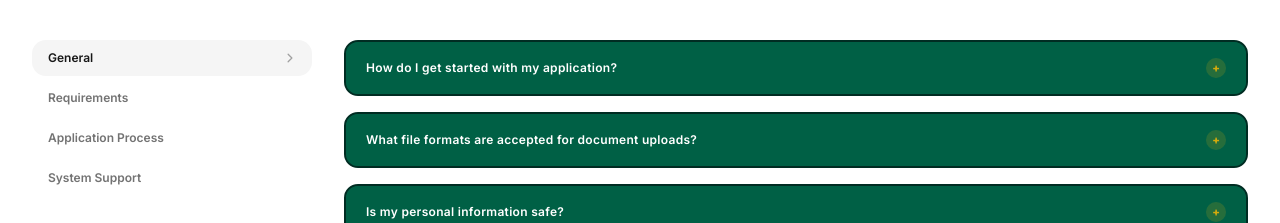
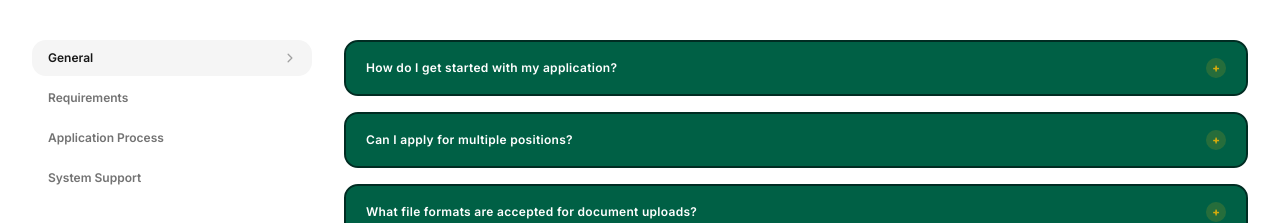
Before and after one commit to angelop-1602/spup-sims, a Next.js app: page /careers in a window 1280 px wide. Shown: the part 2366-2589 px from the top of the page. Built offline with nearby package versions, Linux system fonts and the light colour scheme; no server answers; what @azure/msal-react would draw is missing.

Commit message:
docs: revise faq content

```diff
--- a/components/hrm/careers/Faq.tsx
+++ b/components/hrm/careers/Faq.tsx
@@ -25,11 +25,16 @@ const faqData: Record<string, { id: string; question: string; answer: string }[]
     },
     {
       id: 'g2',
+      question: 'Can I apply for multiple positions?',
+      answer: 'Yes, you can apply for multiple positions that match your qualifications. However, please ensure that you submit a separate application for each role.'
+    },
+    {
+      id: 'g3',
       question: 'What file formats are accepted for document uploads?',
       answer: 'All required documents must be scanned and uploaded in PDF format. Please ensure that each individual file size does not exceed 5MB.'
     },
     {
-      id: 'g3',
+      id: 'g4',
       question: 'Is my personal information safe?',
       answer: 'Data privacy is a matter of paramount importance to us. In strict compliance with the Data Privacy Act of 2012 (R.A. 10173), all profile details and uploaded documents are securely processed to guarantee the absolute confidentiality and protection of your personal data.'
     }
@@ -50,12 +55,12 @@ const faqData: Record<string, { id: string; question: string; answer: string }[]
     {
       id: 'p1',
       question: 'How long does the initial screening process usually take?',
-      answer: 'The Human Resource Management Office typically reviews submissions within 14 calendar days. We appreciate your patience during this period, and you are welcome to monitor your application status directly through this portal.'
+      answer: 'The Human Resource Management Office typically reviews submissions within 7-14 calendar days. We appreciate your patience during this period, and you are welcome to monitor your application status directly through this portal.'
     },
     {
       id: 'p2',
       question: 'What are the next steps if my profile passes the initial HR evaluation?',
-      answer: 'If your credentials satisfy the core requirements of the position, our HR team will contact you directly to arrange an official interview with the respective departmental evaluation committee.'
+      answer: 'Our HR team will contact you through your provided contact information to arrange an official interview and discuss the next steps.'
     }
   ],
   'System Support': [
```
